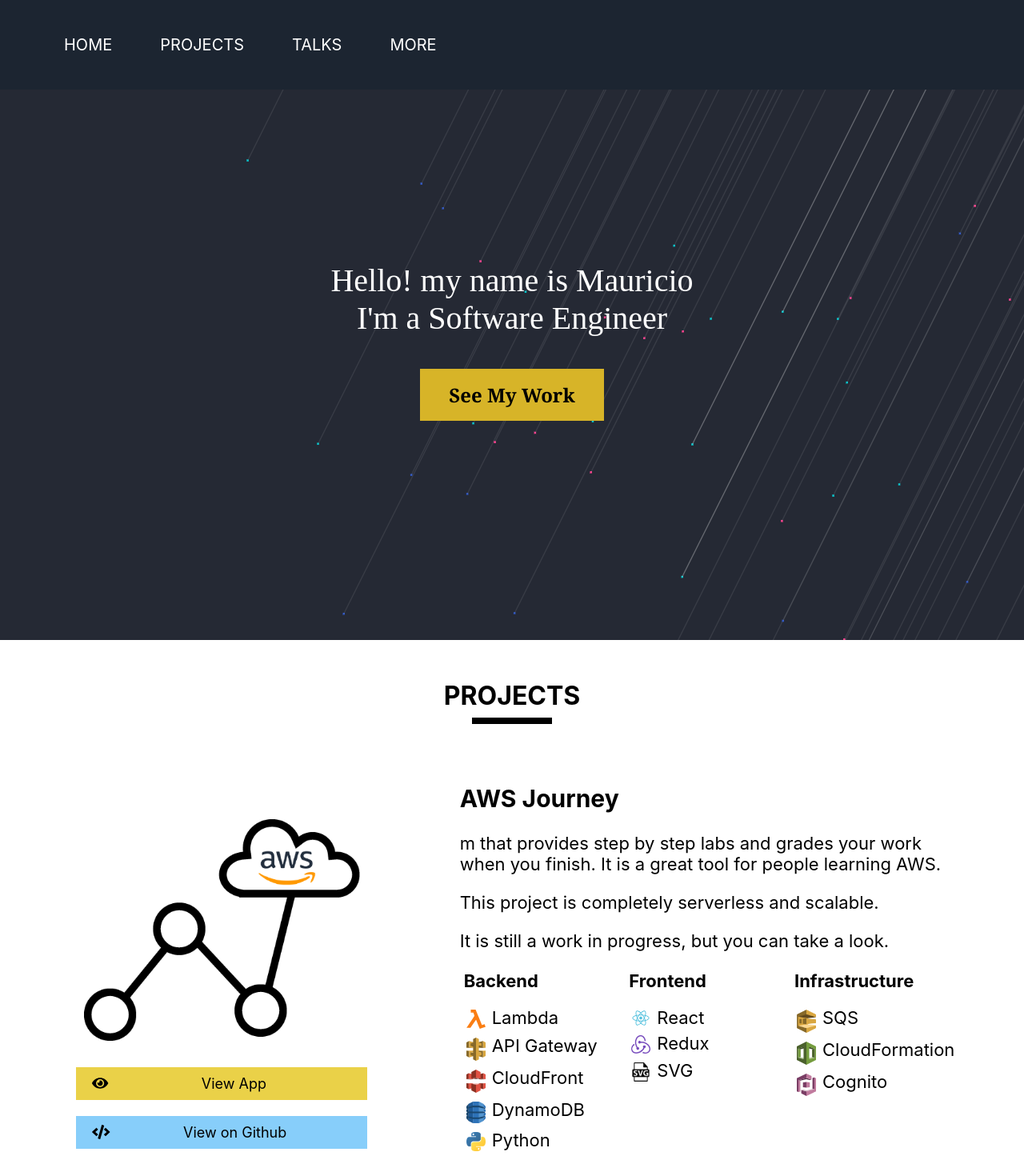
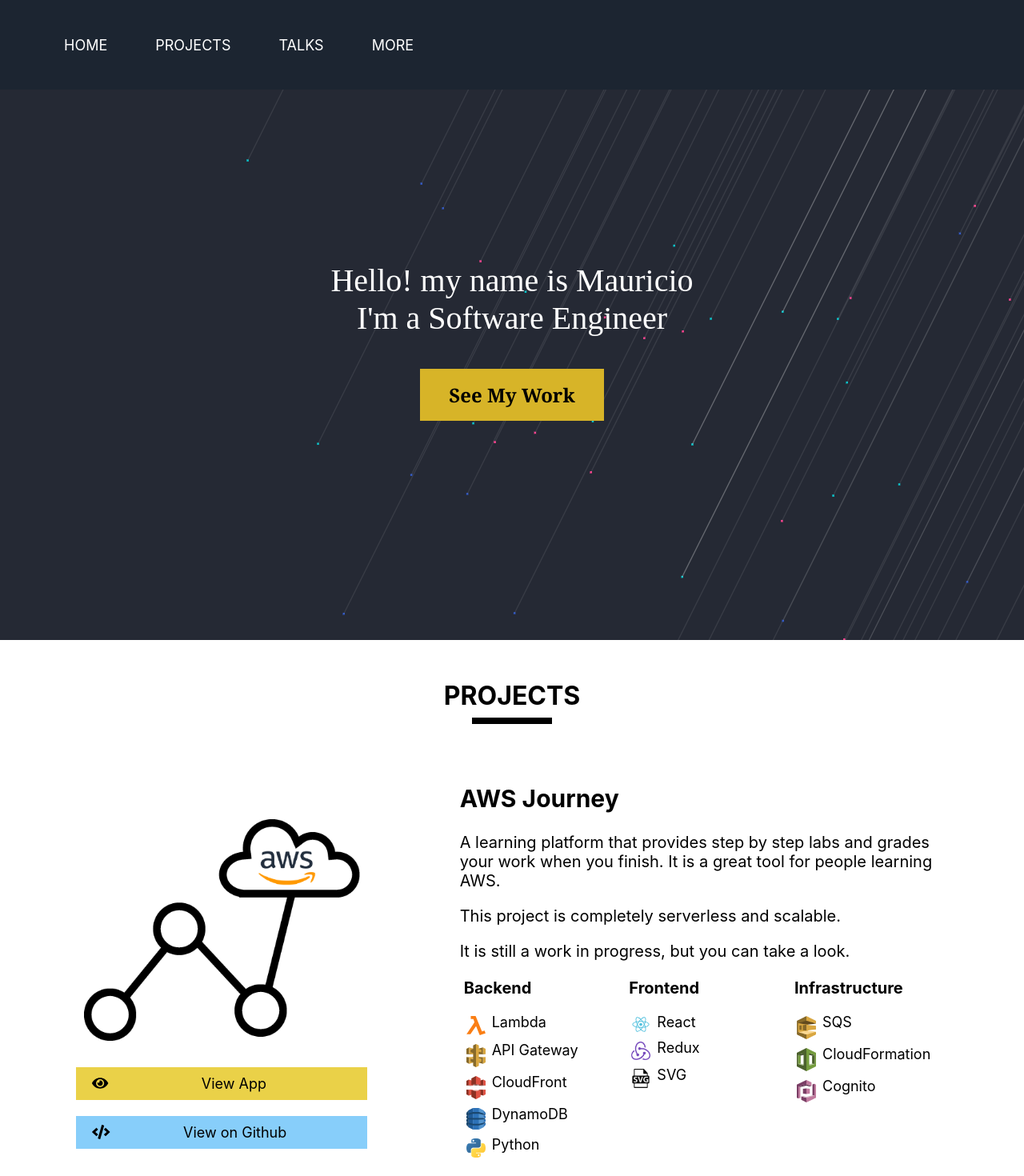
Before and after one commit to mauri-codes/portfolio, a Next.js app: page / in a window 1280 px wide. Shown: the top 1470 px of the page at 80% size. Built offline with nearby package versions, Linux system fonts and the light colour scheme; a web font is replaced by a local one.

Commit message:
made links functional

```diff
--- a/components/Main.tsx
+++ b/components/Main.tsx
@@ -1,4 +1,5 @@
 import styled from 'styled-components'
+import Link from 'next/link'
 
 const MainView = styled.div`
    height: 86vh;
@@ -34,7 +35,9 @@ export default function Main() {
         <MainView>
             <div>Hello! my name is Mauricio</div>
             <div>I'm a Software Engineer</div>
-            <ActionButton>See My Work</ActionButton>
+            <Link href="#projects">
+                <ActionButton>See My Work</ActionButton>
+            </Link>
         </MainView>
     )
 }
--- a/components/PageHeader.tsx
+++ b/components/PageHeader.tsx
@@ -1,4 +1,5 @@
 import styled from 'styled-components'
+import Link from 'next/link'
 
 const Header = styled.div`
 display: flex;
@@ -6,7 +7,7 @@ height: 14vh;
 width: 100vw;
 position: fixed;
 align-items: center;
-font-size: 20px;
+font-size: 18px;
 color: white;
 background-color: hsl(213, 27%, 15%);
 padding-left: 50px;
@@ -18,12 +19,15 @@ padding-left: 50px;
    }
 }
 `
-
 export default function PageHeader() {
     return (
       <Header>
-        <div>HOME</div>
-        <div>PROJECTS</div>
+         <Link href="#home">
+            <div>HOME</div>
+         </Link>
+         <Link href="#projects">
+            <div>PROJECTS</div>
+         </Link>
         <div>TALKS</div>
         <div>MORE</div>
     </Header>
--- a/components/projects/AwsJourney.tsx
+++ b/components/projects/AwsJourney.tsx
@@ -15,7 +15,8 @@ export default function AwsJourney(props) {
          <ProjectContent>
             <h2>AWS Journey</h2>
             <div>
-               <p>m that provides step by step labs and grades your
+               <p>
+                  A learning platform that provides step by step labs and grades your
                   work when you finish. It is a great tool for people learning AWS.
                </p>
                <p>
--- a/components/projects/Portfolio.tsx
+++ b/components/projects/Portfolio.tsx
@@ -6,7 +6,7 @@ import { Project, ProjectContent } from './common'
 
 export default function Portfolio(props) {
    return (
-      <Project key={"xml"}>
+      <Project>
          <ProjectImageSection
             img='portfolio.png'
             github = 'https://github.com/mauri1789/portfolio'
--- a/components/projects/ProjectSection.tsx
+++ b/components/projects/ProjectSection.tsx
@@ -2,6 +2,7 @@ import styled from 'styled-components'
 import AwsJourney from './AwsJourney'
 import CodeDeploy from './CodeDeploy'
 import Portfolio from './Portfolio'
+
 
 const Projects = styled.div`
    height: 86vh;
@@ -12,7 +13,7 @@ const Projects = styled.div`
 
 export default function ProjectSection() {
    return (
-      <Projects >
+      <Projects id="projects">
          <h1>PROJECTS</h1>
          <hr/>
          <AwsJourney />
--- a/components/projects/TechnologiesSection.tsx
+++ b/components/projects/TechnologiesSection.tsx
@@ -14,6 +14,7 @@ const Tool = styled.div`
 `
 
 const ToolText = styled.div`
+   font-size: 18px;
    margin-left: 5px;
    flex: 1 0 0;
 `
--- a/components/projects/common.tsx
+++ b/components/projects/common.tsx
@@ -3,7 +3,7 @@ import styled from 'styled-components'
 const ProjectContent = styled.div`
    flex: 0 0 50vw;
    padding-left: 20px;
-   font-size: 22px;
+   font-size: 20px;
    h2 {
       font-size: 30px;
    }
--- a/pages/index.tsx
+++ b/pages/index.tsx
@@ -27,7 +27,7 @@ const Content = styled.div`
 export default function Home() {
 
   return (
-    <Container>
+    <Container id="home">
       <HtmlHeader />
       <PageHeader />
       <Content>
--- a/styles/globals.css
+++ b/styles/globals.css
@@ -14,3 +14,6 @@ a {
 * {
   box-sizing: border-box;
 }
+html {
+  scroll-behavior: smooth;
+}
```
